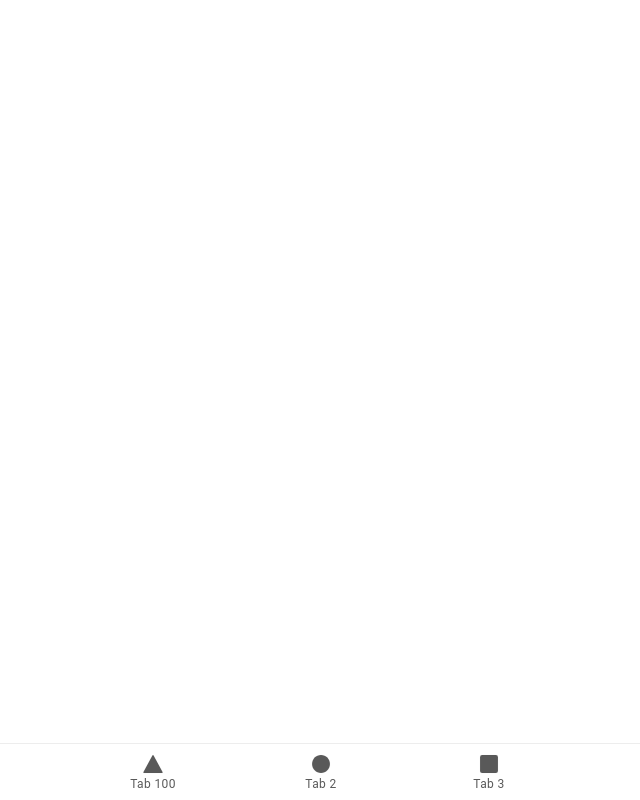
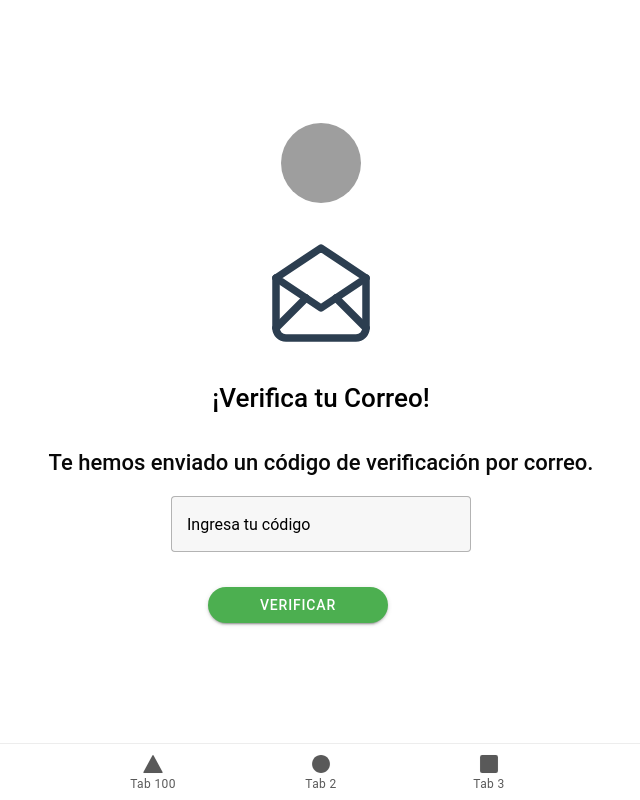
Before and after one commit to RubenUT/UTFeast, a React (Vite) app: page /Veri in a window 1280 px wide. Shown: the whole page, without its empty margins (319-959 px from the left). Built offline with nearby package versions, Linux system fonts and the light colour scheme; grey boxes are pictures that could not be loaded.

Commit message:
Page-verification

```diff
--- a/package.json
+++ b/package.json
@@ -25,7 +25,8 @@
     "react": "^18.2.0",
     "react-dom": "^18.2.0",
     "react-router": "^5.3.4",
-    "react-router-dom": "^5.3.4"
+    "react-router-dom": "^5.3.4",
+    "swiper": "^11.1.14"
   },
   "devDependencies": {
     "@capacitor/cli": "6.1.2",
--- a/src/App.tsx
+++ b/src/App.tsx
@@ -16,6 +16,8 @@ import Tab2 from './pages/Tab2';
 import Tab3 from './pages/Tab3';
 import Login from './pages/login/Login';
 import Register from './pages/register/Register';
+import Verify from './pages/verification/Verify';
+// Define your routes here
 
 /* Core CSS required for Ionic components to work properly */
 import '@ionic/react/css/core.css';
@@ -69,6 +71,9 @@ const App: React.FC = () => (
         <Route exact path="/Register">
           <Register />
         </Route>
+        <Route exact path="/Veri">
+          <Verify />
+        </Route>
           <Route exact path="/">
             <Redirect to="/tab1" />
           </Route>
--- /dev/null
+++ b/src/pages/verification/Email.css
@@ -0,0 +1,103 @@
+/* Contenedor Principal */
+.main-container {
+    height: 100vh; /* Ocupa toda la pantalla */
+    display: flex;
+    flex-direction: column;
+    justify-content: center;
+    align-items: center;
+    padding: 16px;
+  }
+
+  /* Estilo de cada sección del formulario */
+  .container-one,
+  .container-two,
+  .container-three {
+    text-align: center;
+    margin-bottom: 15px;
+  }
+
+  /* Logo centrado */
+  .container-one-logo {
+    display: flex;
+    justify-content: center;
+    margin-bottom: 20px;
+  }
+
+  /* Estilo del avatar */
+  .container-one-logo ion-avatar {
+    width: 80px;
+    height: 80px;
+  }
+
+/* SVG Adaptable */
+.responsive-svg {
+    width: 40%;   /* Se adapta según el contenedor */
+    max-width: 120px; /* Máximo tamaño */
+    height: auto;  /* Mantener proporciones */
+    margin: 0 auto; /* Centrado */
+  }
+
+  /* Títulos */
+  h1 {
+    font-size: 24px;
+    font-weight: bold;
+    margin-bottom: 10px;
+  }
+
+  h3 {
+    font-size: 18px;
+    color: #080808;
+    margin-bottom: 15px;
+    text-align: center;
+  }
+
+  /* Input personalizado */
+  .custom-input {
+    width: 100%;
+    max-width: 300px;
+    margin: 0 auto;
+    --border-radius: 8px;
+    --background: #f7f7f7;
+    --padding-start: 12px;
+  }
+
+/* Botón de verificar */
+.success-btn {
+    width: 120%; /* Ocupa todo el ancho del contenedor inmediato */
+    max-width: 200px; /* Limita el ancho máximo */
+    height: 50px;
+    --background: #4caf50;
+    --border-radius: 20px;
+    margin-top: 15px;
+    margin-right: 100px;
+
+  }
+
+/* Contenedor del botón */
+.container-three {
+    display: flex;
+    justify-content: center; /* Centra horizontalmente */
+    align-items: center;     /* Centra verticalmente (si es necesario) */
+    height: auto; /* Ajusta el tamaño según el contenido */
+  }
+
+/* Ajustes Responsivos */
+@media (max-width: 768px) {
+    .responsive-svg {
+      width: 60%;  /* Aumentar tamaño en pantallas pequeñas */
+    }
+
+    h1 {
+      font-size: 1.8rem;
+    }
+
+    h3 {
+      font-size: 1.3rem;
+    }
+  }
+
+  @media (max-width: 480px) {
+    .responsive-svg {
+      width: 80%; /* Aún más grande para móviles */
+    }
+  }
--- /dev/null
+++ b/src/pages/verification/Verify.tsx
@@ -0,0 +1,165 @@
+/* import {
+    IonAvatar,
+    IonButton,
+    IonCol,
+    IonContent,
+    IonGrid,
+    IonInput,
+    IonPage,
+    IonRow,
+    IonText,
+  } from "@ionic/react";
+  import "./Email.css";
+
+  const Verify: React.FC = () => {
+    return (
+      <IonPage>
+        <IonContent>
+          <IonGrid className="main-container">
+            <IonRow className="container-one">
+              <IonCol>
+                <IonRow>
+                  <IonCol className="container-one-logo">
+                    <IonAvatar>
+                      <img
+                        alt="Silhouette of a person's head"
+                        src="https://ionicframework.com/docs/img/demos/avatar.svg"
+                      />
+                    </IonAvatar>
+                  </IonCol>
+                </IonRow>
+              </IonCol>
+            </IonRow>
+
+            <IonRow className="container-two">
+              <IonCol className="form-input">
+                <svg
+                  xmlns="http://www.w3.org/2000/svg"
+                  viewBox="0 0 24 24"
+                  stroke-width="1.5"
+                  stroke="#2c3e50"
+                  fill="none"
+                  stroke-linecap="round"
+                  stroke-linejoin="round"
+                  className="responsive-svg"
+                >
+                  <path stroke="none" d="M0 0h24v24H0z" fill="none" />
+                  <path d="M3 9l9 6l9 -6l-9 -6l-9 6" />
+                  <path d="M21 9v10a2 2 0 0 1 -2 2h-14a2 2 0 0 1 -2 -2v-10" />
+                  <path d="M3 19l6 -6" />
+                  <path d="M15 13l6 6" />
+                </svg>
+
+                <IonText>
+                  <h1>¡Verifica tu Correo!</h1>
+                </IonText>
+                <br />
+                <IonText>
+                  <h3>Te hemos enviado un código de verificación por correo.</h3>
+                </IonText>
+                <br />
+                <IonInput
+                  className="custom-input"
+                  label="Ingresa tu código"
+                  labelPlacement="floating"
+                  fill="outline"
+                  placeholder="Ingresa tu código"
+                ></IonInput>
+              </IonCol>
+            </IonRow>
+
+            <IonRow className="container-three">
+              <IonCol>
+                <IonButton className="success-btn" shape="round">
+                  Verificar
+                </IonButton>
+              </IonCol>
+            </IonRow>
+          </IonGrid>
+        </IonContent>
+      </IonPage>
+    );
+  };
+
+  export default Verify;
+   */
+
+  import {
+    IonAvatar,
+    IonButton,
+    IonCol,
+    IonContent,
+    IonGrid,
+    IonInput,
+    IonPage,
+    IonRow,
+    IonText,
+  } from "@ionic/react";
+  import "./Email.css";
+
+  const Verify: React.FC = () => {
+    return (
+      <IonPage>
+        <IonContent fullscreen>
+          <IonGrid className="main-container">
+            <IonRow>
+              <IonCol size="12" className="container-one-logo">
+                <IonAvatar>
+                  <img
+                    alt="Avatar"
+                    src="https://ionicframework.com/docs/img/demos/avatar.svg"
+                  />
+                </IonAvatar>
+              </IonCol>
+            </IonRow>
+
+            <IonRow>
+              <IonCol size="12" className="form-input">
+                <svg
+                  xmlns="http://www.w3.org/2000/svg"
+                  viewBox="0 0 24 24"
+                  strokeWidth="1.5"
+                  stroke="#2c3e50"
+                  fill="none"
+                  strokeLinecap="round"
+                  strokeLinejoin="round"
+                  className="responsive-svg"
+                >
+                  <path stroke="none" d="M0 0h24v24H0z" fill="none" />
+                  <path d="M3 9l9 6l9 -6l-9 -6l-9 6" />
+                  <path d="M21 9v10a2 2 0 0 1 -2 2h-14a2 2 0 0 1 -2 -2v-10" />
+                  <path d="M3 19l6 -6" />
+                  <path d="M15 13l6 6" />
+                </svg>
+
+                <IonText>
+                  <h1>¡Verifica tu Correo!</h1>
+                </IonText>
+                <IonText>
+                  <h3>Te hemos enviado un código de verificación por correo.</h3>
+                </IonText>
+
+                <IonInput
+                  className="custom-input"
+                  label="Ingresa tu código"
+                  labelPlacement="floating"
+                  fill="outline"
+                  placeholder="Ingresa tu código"
+                />
+              </IonCol>
+            </IonRow>
+
+            <IonRow>
+              <IonCol size="12">
+                <IonButton className="success-btn" shape="round">
+                  Verificar
+                </IonButton>
+              </IonCol>
+            </IonRow>
+          </IonGrid>
+        </IonContent>
+      </IonPage>
+    );
+  };
+
+  export default Verify;
```
Also changed, not shown: src/img/verifc.png (added), src/pages/rveri/verifi.tsx (deleted), 1 other file (tests, documents, lock files or other folders).
